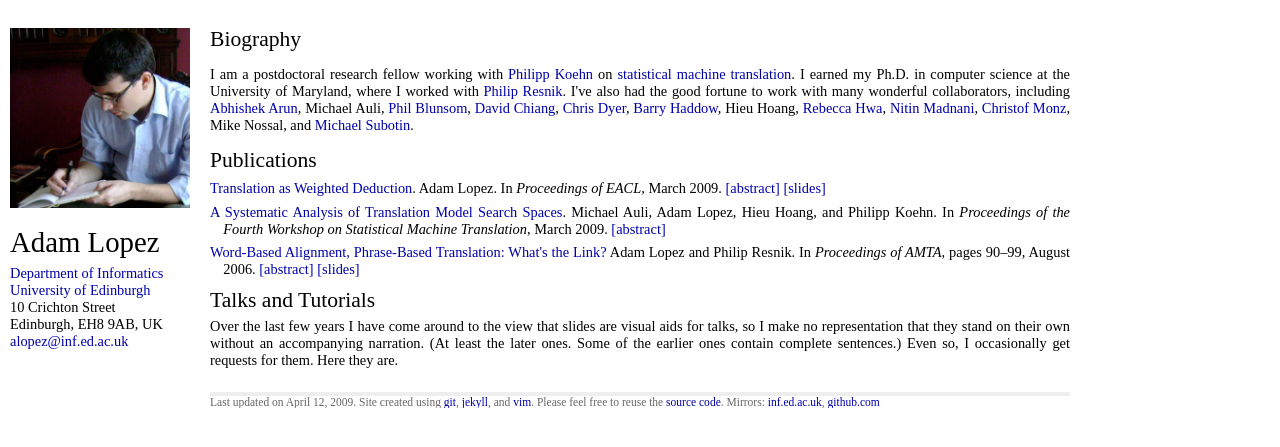
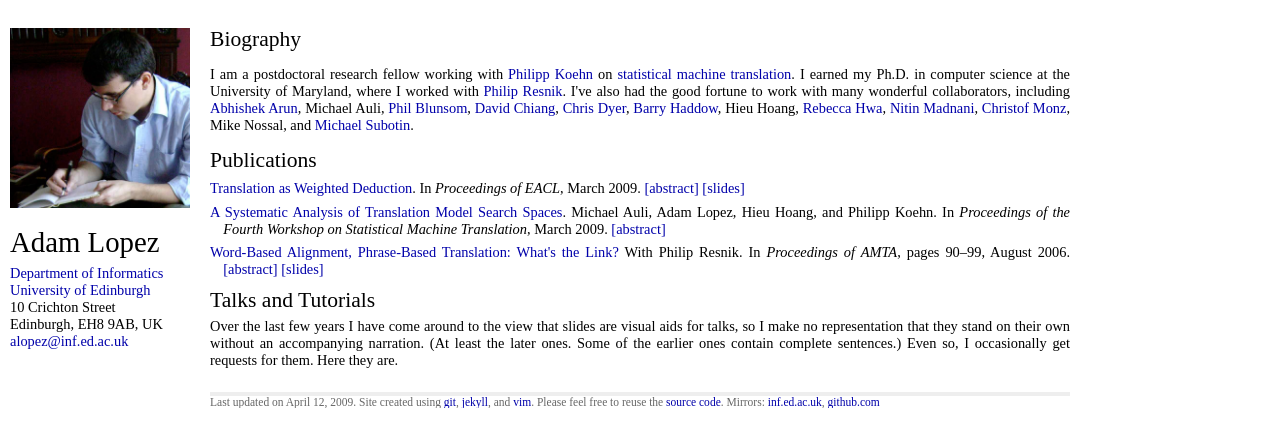
Before and after one commit to alopez/alopez.github.com, a Jekyll site: the page built from index.html, in a window 1280 px wide. Shown: the top 447 px of the page. Built offline with Jekyll 4.4.1, drawn with Linux system fonts in a browser that asks for light colours.

Commit message:
Handling of author lists is slightly more flexible now; can be optional

```diff
--- a/_posts/2002-06-01-word-level-alignment-for-multilingual-resource-acquisition.textile
+++ b/_posts/2002-06-01-word-level-alignment-for-multilingual-resource-acquisition.textile
@@ -2,7 +2,7 @@
 ---
 layout: paper
 paper-type: inproceedings
-authors: Adam Lopez, Michael Nossal, Rebecca Hwa,  and Philip Resnik
+authors: With Michael Nossal, Rebecca Hwa,  and Philip Resnik
 title: Word-Level Alignment for Multilingual Resource Acquisition
 pages: 34&ndash;42
 booktitle: Proceedings of the LREC Workshop on Linguistic Knowledge Acquisition and Representation&mdash;Bootstrapping Annotated Language Data
--- a/_posts/2005-06-29-improved-hmm-alignment-models-for-languages-with-scarce-resources.textile
+++ b/_posts/2005-06-29-improved-hmm-alignment-models-for-languages-with-scarce-resources.textile
@@ -2,7 +2,7 @@
 ---
 layout: paper
 paper-type: inproceedings
-authors: Adam Lopez and Philip Resnik
+authors: With Philip Resnik
 title: Improved HMM Alignment Models for Languages with Scarce Resources
 pages: 83&ndash;86
 booktitle: Proceedings of the ACL 2005 Workshop on Building and Using Parallel Texts&#58; Data Driven Machine Translation and Beyond
--- a/_posts/2005-10-06-hlt-emnlp-pattern-visualization-for-machine-translation-output.textile
+++ b/_posts/2005-10-06-hlt-emnlp-pattern-visualization-for-machine-translation-output.textile
@@ -2,7 +2,7 @@
 ---
 layout: paper
 paper-type: inproceedings
-authors: Adam Lopez and Philip Resnik
+authors: With Philip Resnik
 title: Pattern Visualization for Machine Translation Output
 pages: 12&ndash;13
 booktitle: Proceedings of HLT/EMNLP Demonstrations
--- a/_posts/2006-08-08-amta-word-based-alignment-phrase-based-translation-whats-the-link.textile
+++ b/_posts/2006-08-08-amta-word-based-alignment-phrase-based-translation-whats-the-link.textile
@@ -1,7 +1,7 @@
 ---
 layout: paper
 paper-type: inproceedings
-authors: Adam Lopez and Philip Resnik
+authors: With Philip Resnik
 title: Word-Based Alignment, Phrase-Based Translation&#58; What's the Link?
 pages: 90&ndash;99
 booktitle: Proceedings of AMTA
--- a/_posts/2007-06-30-emnlp-conll-hierarchical-phrase-based-translation-with-suffix-arrays.textile
+++ b/_posts/2007-06-30-emnlp-conll-hierarchical-phrase-based-translation-with-suffix-arrays.textile
@@ -2,7 +2,6 @@
 ---
 layout: paper
 paper-type: inproceedings
-authors: Adam Lopez
 title: Hierarchical Phrase-Based Translation with Suffix Arrays
 pages: 976&ndash;985
 booktitle: Proceedings of EMNLP-CoNLL
--- a/_posts/2008-03-25-dissertation-machine-translation-by-pattern-matching.textile
+++ b/_posts/2008-03-25-dissertation-machine-translation-by-pattern-matching.textile
@@ -2,7 +2,6 @@
 ---
 layout: paper
 paper-type: dissertation
-authors: Adam Lopez
 title: Machine Translation by Pattern Matching
 institution: University of Maryland
 url: http://homepages.inf.ed.ac.uk/alopez/papers/adam.lopez.dissertation.pdf
--- a/_posts/2008-08-01-acm-computing-surveys-statistical-machine-translation.textile
+++ b/_posts/2008-08-01-acm-computing-surveys-statistical-machine-translation.textile
@@ -2,7 +2,6 @@
 ---
 layout: paper
 paper-type: article
-authors: Adam Lopez
 title: Statistical Machine Translation
 journal: ACM Computing Surveys
 journal-url: http://portal.acm.org/browse_dl.cfm?linked=1&part=journal&idx=J204&coll=ACM&dl=ACM&CFID=17955848&CFTOKEN=69110586
--- a/_posts/2008-08-18-coling-tera-scale-translation-models-via-pattern-matching.textile
+++ b/_posts/2008-08-18-coling-tera-scale-translation-models-via-pattern-matching.textile
@@ -2,7 +2,6 @@
 ---
 layout: paper
 paper-type: inproceedings
-authors: Adam Lopez
 title: Tera-Scale Translation Models via Pattern Matching
 pages: 505&ndash;512
 booktitle: Proceedings of COLING
--- a/_posts/2009-03-30-eacl-2009-translation-as-weighted-deduction.textile
+++ b/_posts/2009-03-30-eacl-2009-translation-as-weighted-deduction.textile
@@ -1,7 +1,6 @@
 ---
 layout: paper
 paper-type: inproceedings
-authors: Adam Lopez
 title: Translation as Weighted Deduction
 booktitle: Proceedings of EACL
 booktitle-url: http://www.eacl2009.gr/
--- a/index.html
+++ b/index.html
@@ -37,7 +37,7 @@ Mike Nossal, and
     {% if post.layout == 'paper' %}
       <li>{% if post.url %}<a href="{{ post.url }}">{% endif %}
         {{ post.title }}{% if post.status %} ({{ post.status }}){% endif %}{% if post.url %}</a>{% endif %}{% if post.title contains '?' %}{% else %}.{% endif %}
-      {{ post.authors }}.
+      {% if post.authors %}{{ post.authors }}.{% endif %}
       {% case post.paper-type %}
         {% when "inproceedings" %}
           {% if post.date > site.time %}To appear in{% else %}In{% endif %}
```
